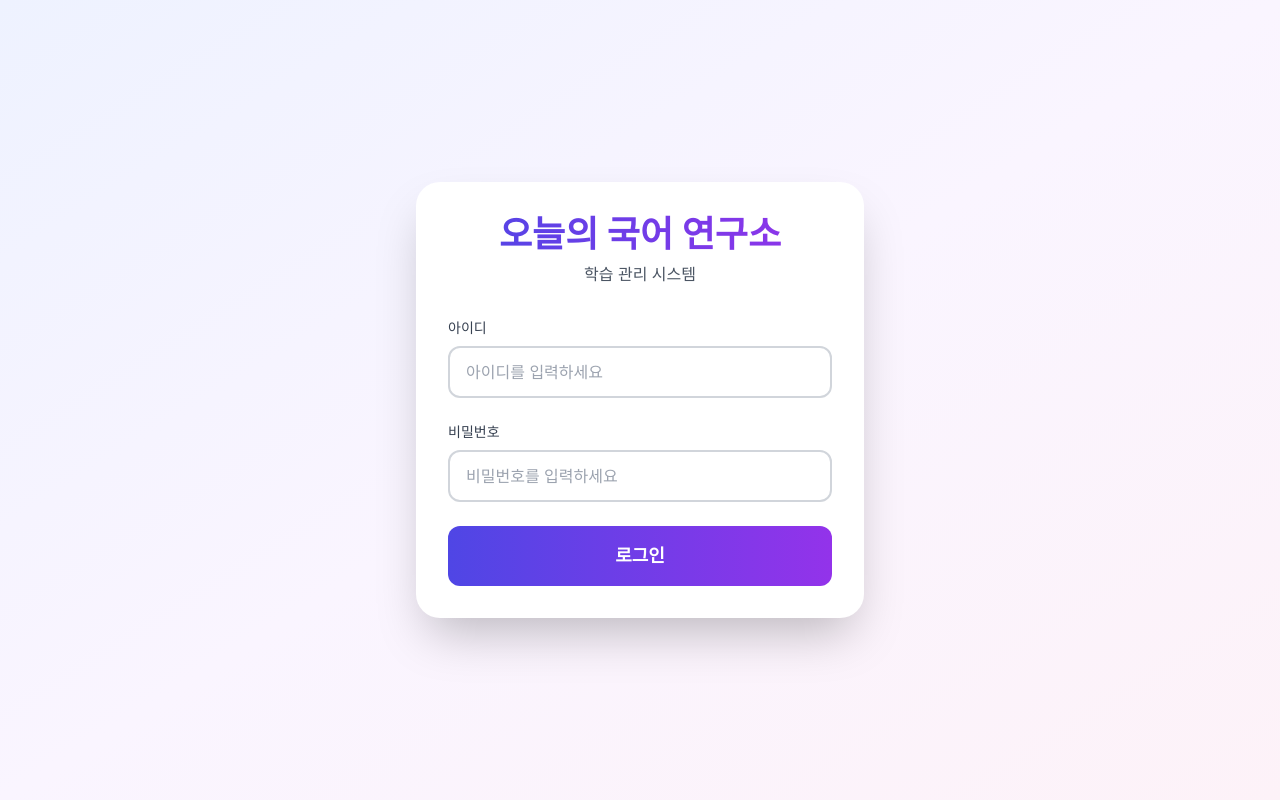
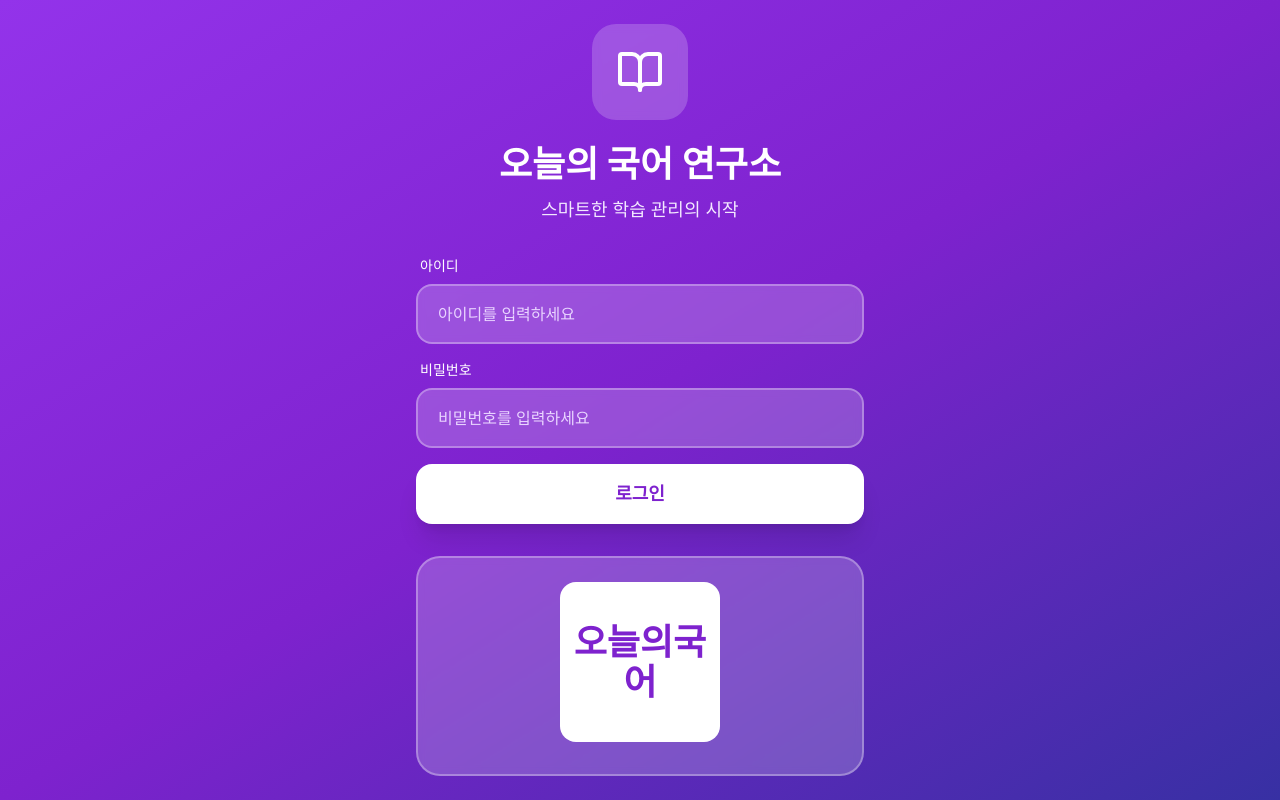
Before and after one commit to otee21c/learning-system, a React (Vite) app: page / in a window 1280 px wide. Built offline with nearby package versions, Linux system fonts and the light colour scheme; no server answers.

Commit message:
Update login screen to purple fullscreen design

```diff
--- a/src/components/auth/LoginForm.jsx
+++ b/src/components/auth/LoginForm.jsx
@@ -2,6 +2,7 @@ import React, { useState } from 'react';
 import { signInWithEmailAndPassword } from 'firebase/auth';
 import { auth, db } from '../../firebase';
 import { collection, getDocs } from 'firebase/firestore';
+import { BookOpen } from 'lucide-react';
 
 export default function LoginForm() {
   const [loginForm, setLoginForm] = useState({ id: '', password: '' });
@@ -35,51 +36,79 @@ export default function LoginForm() {
   };
 
   return (
-    <div className="min-h-screen bg-gradient-to-br from-indigo-50 via-purple-50 to-pink-50 flex items-center justify-center p-4">
-      <div className="bg-white rounded-3xl shadow-2xl p-8 w-full max-w-md">
+    <div className="min-h-screen bg-gradient-to-br from-purple-600 via-purple-700 to-indigo-800 flex items-center justify-center p-4">
+      <div className="w-full max-w-md">
+        {/* 메인 카드 */}
         <div className="text-center mb-8">
-          <h1 className="text-4xl font-bold bg-gradient-to-r from-indigo-600 to-purple-600 bg-clip-text text-transparent mb-2">
+          {/* 책 아이콘 */}
+          <div className="inline-flex items-center justify-center w-24 h-24 bg-white/20 backdrop-blur-sm rounded-3xl mb-6">
+            <BookOpen className="w-12 h-12 text-white" strokeWidth={2} />
+          </div>
+
+          {/* 타이틀 */}
+          <h1 className="text-4xl font-bold text-white mb-3">
             오늘의 국어 연구소
           </h1>
-          <p className="text-gray-600">학습 관리 시스템</p>
+          <p className="text-purple-100 text-lg">
+            스마트한 학습 관리의 시작
+          </p>
         </div>
 
-        <form onSubmit={handleLogin} className="space-y-6">
+        {/* 로그인 폼 */}
+        <form onSubmit={handleLogin} className="space-y-4">
+          {/* 아이디 입력 */}
           <div>
-            <label className="block text-sm font-medium text-gray-700 mb-2">
+            <label className="block text-white text-sm font-medium mb-2 ml-1">
               아이디
             </label>
             <input
               type="text"
               value={loginForm.id}
               onChange={(e) => setLoginForm({ ...loginForm, id: e.target.value })}
-              className="w-full px-4 py-3 border-2 border-gray-300 rounded-xl focus:ring-2 focus:ring-indigo-500 focus:border-transparent transition"
+              className="w-full px-5 py-4 bg-white/20 backdrop-blur-sm border-2 border-white/30 rounded-2xl text-white placeholder-purple-200 focus:outline-none focus:border-white/60 transition-all"
               placeholder="아이디를 입력하세요"
               required
             />
           </div>
 
+          {/* 비밀번호 입력 */}
           <div>
-            <label className="block text-sm font-medium text-gray-700 mb-2">
+            <label className="block text-white text-sm font-medium mb-2 ml-1">
               비밀번호
             </label>
             <input
               type="password"
               value={loginForm.password}
               onChange={(e) => setLoginForm({ ...loginForm, password: e.target.value })}
-              className="w-full px-4 py-3 border-2 border-gray-300 rounded-xl focus:ring-2 focus:ring-indigo-500 focus:border-transparent transition"
+              className="w-full px-5 py-4 bg-white/20 backdrop-blur-sm border-2 border-white/30 rounded-2xl text-white placeholder-purple-200 focus:outline-none focus:border-white/60 transition-all"
               placeholder="비밀번호를 입력하세요"
               required
             />
           </div>
 
+          {/* 로그인 버튼 */}
           <button
             type="submit"
-            className="w-full bg-gradient-to-r from-indigo-600 to-purple-600 text-white py-4 rounded-xl hover:shadow-lg transition-all font-semibold text-lg"
+            className="w-full bg-white text-purple-700 py-4 rounded-2xl hover:bg-purple-50 transition-all font-bold text-lg shadow-xl mt-6"
           >
             로그인
           </button>
         </form>
+
+        {/* 하단 로고 */}
+        <div className="mt-8 p-6 bg-white/20 backdrop-blur-sm rounded-3xl border-2 border-white/30">
+          <div className="flex items-center justify-center">
+            {/* 로고 이미지가 있다면 여기에 표시 */}
+            {/* <img src="/logo.png" alt="오늘의국어" className="h-32" /> */}
+
+            {/* 임시 로고 텍스트 (이미지 추가 전까지) */}
+            <div className="text-center">
+              <div className="w-40 h-40 bg-white rounded-2xl flex items-center justify-center mb-2">
+                <span className="text-4xl font-bold text-purple-700">오늘의국어</span>
+              </div>
+            </div>
+          </div>
+        </div>
       </div>
     </div>
   );
```
